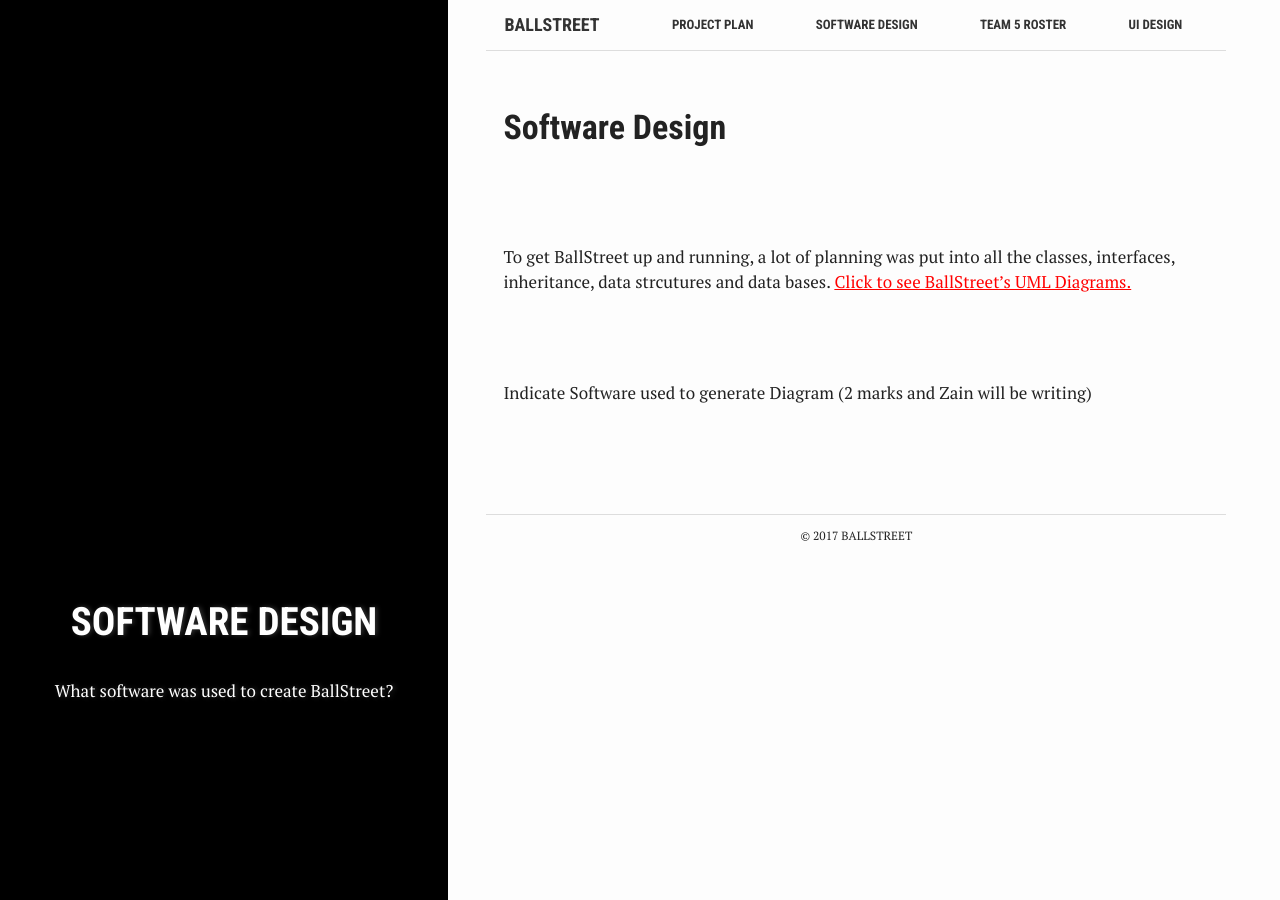
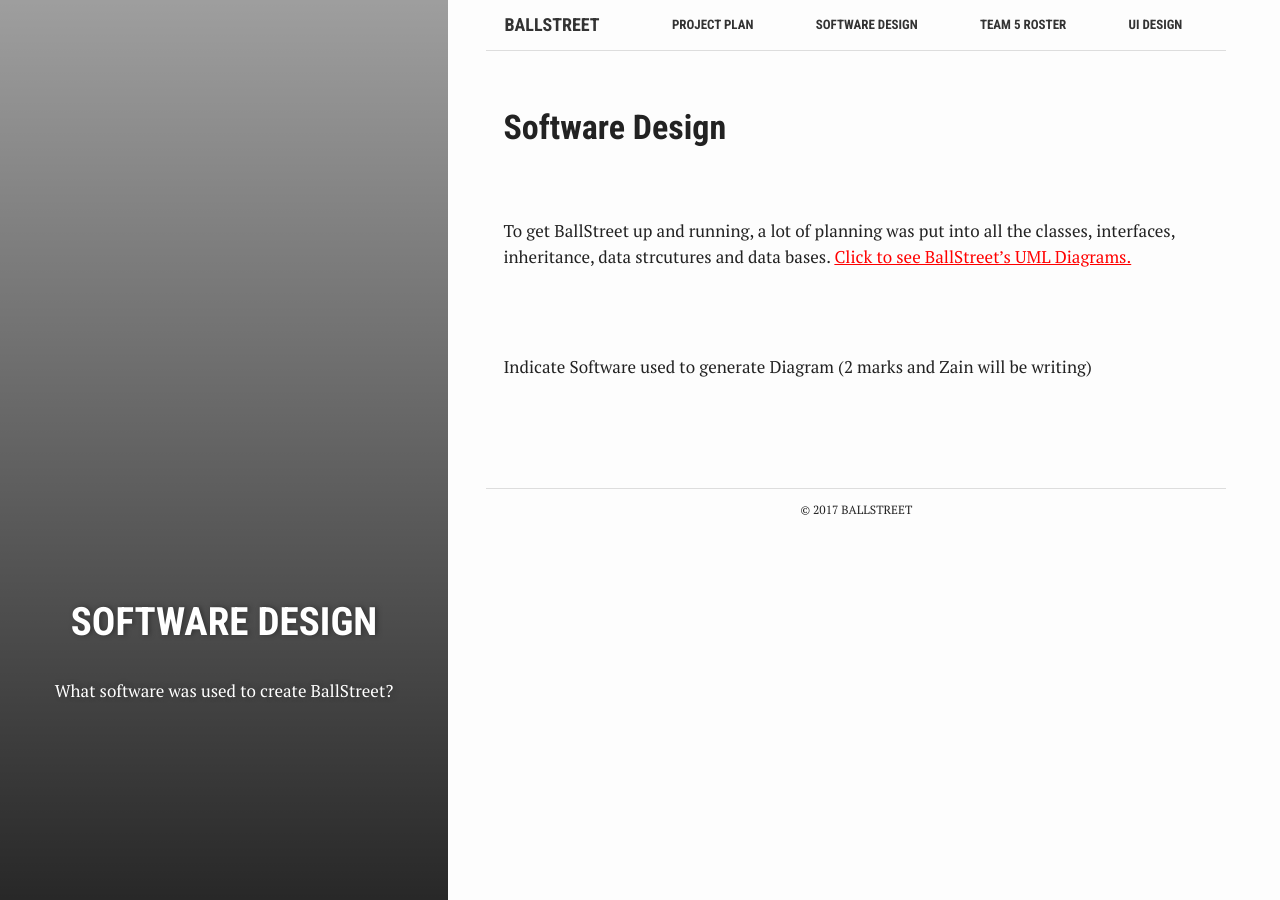
Before and after one commit to ufrauq/Ball-Street, a Jekyll site: the page built from software-design.md, in a window 1280 px wide. Built offline with Jekyll 4.4.1, drawn with Linux system fonts in a browser that asks for light colours.

Commit message:
Update software-design.md

```diff
--- a/software-design.md
+++ b/software-design.md
@@ -1,5 +1,5 @@
 ---
-bg: "softwareDesignImg.jpeg"
+bg: "softwareMainImage.jpeg"
 layout: page
 title: "Software Design"
 crawlertitle: "BallStreet | Software Design"
@@ -10,7 +10,7 @@ active: software-design
 
 # Software Design
 
-<br><br>
+<br>
 
 To get BallStreet up and running, a lot of planning was put into all the classes, interfaces, inheritance, data strcutures and data bases. <a href="https://www.draw.io/?state=%7B%22ids%22:%5B%220B2_xE3oTVp1gM3ZoU01CNUo5UjA%22%5D,%22action%22:%22open%22,%22userId%22:%22{userId}%22%7D#G0B2_xE3oTVp1gM3ZoU01CNUo5UjA" target = "_blank"> Click to see BallStreet's UML Diagrams.</a>
 
```
